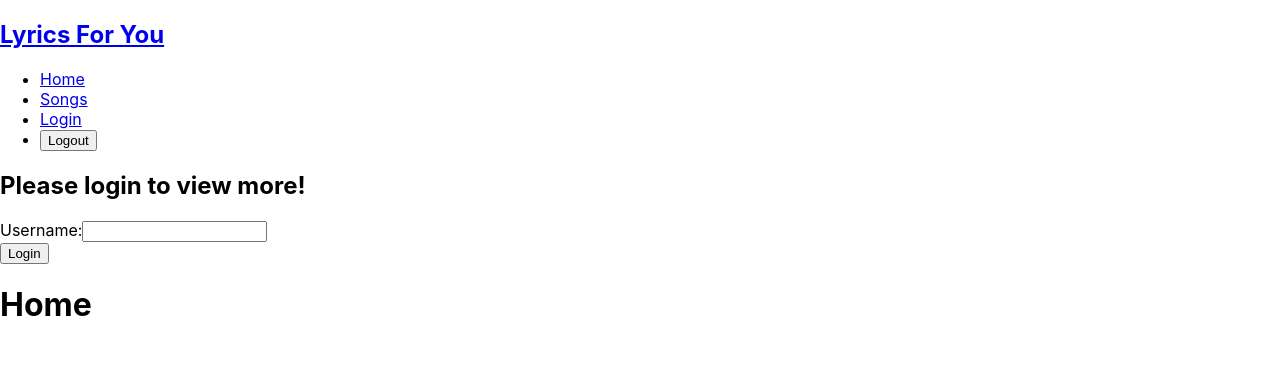
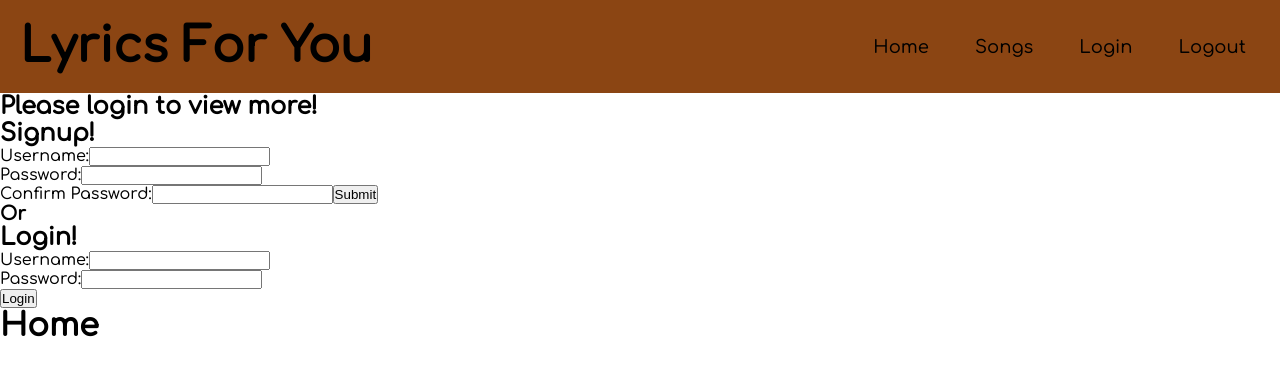
Before and after one commit to behman8/Lyrics-For-You, a React (Create React App) app in the folder client/: page / in a window 1280 px wide. Shown: the top 376 px of the page. Built offline with nearby package versions, Linux system fonts and the light colour scheme; no server answers.

Commit message:
Wrote code for Signup component in the frontend and styled the navbar

```diff
--- a/client/public/index.html
+++ b/client/public/index.html
@@ -24,6 +24,9 @@
       work correctly both with client-side routing and a non-root public URL.
       Learn how to configure a non-root public URL by running `npm run build`.
     -->
+    <link rel="preconnect" href="https://fonts.googleapis.com">
+    <link rel="preconnect" href="https://fonts.gstatic.com" crossorigin>
+    <link href="https://fonts.googleapis.com/css2?family=Comfortaa:wght@500&display=swap" rel="stylesheet">
     <title>React App</title>
   </head>
   <body>
--- a/client/src/App.css
+++ b/client/src/App.css
@@ -1,38 +1,68 @@
-.App {
-  text-align: center;
+* {
+  margin: 0;
+  padding: 0;
+  box-sizing: border-box;
  }
 
-.App-logo {
-  height: 40vmin;
-  pointer-events: none;
+ body {
+  font-family: 'Comfortaa', cursive;
  }
 
-@media (prefers-reduced-motion: no-preference) {
-  .App-logo {
-    animation: App-logo-spin infinite 20s linear;
-  }
+ a {
+  text-decoration: none;
  }
 
-.App-header {
-  background-color: #282c34;
-  min-height: 100vh;
-  display: flex;
-  flex-direction: column;
-  align-items: center;
-  justify-content: center;
-  font-size: calc(10px + 2vmin);
-  color: white;
+ li {
+  list-style: none;
  }
 
-.App-link {
-  color: #61dafb;
+ .navbar {
+  display: flex;
+  align-items: center;
+  justify-content: space-between;
+  padding: 20px;
+  background-color:	#8B4513;
+  color: black;
  }
 
-@keyframes App-logo-spin {
-  from {
-    transform: rotate(0deg);
+ .all-links a{
+  color: black;
  }
-  to {
-    transform: rotate(360deg);
+
+ .logo {
+  font-size: 32px;
+  color: black;
  }
+
+ .logo:hover{
+  background-color:	#A0522D;
+  border-radius: 5px;
+  transition: 0.3s ease;
  }
+
+ .menu {
+  display: flex;
+  gap: 1em;
+  font-size: 18px;
+ }
+
+ .link:hover {
+  background-color:	#A0522D;
+  border-radius: 5px;
+  transition: 0.3s ease;
+ }
+ .link {
+  padding: 5px 14px;
+ }
+ .logout-button {
+   background-color: #8B4513;
+   border: none;
+   color: black;
+   font-family: 'Comfortaa', cursive;
+   font-size: 18px;
+ }
+ .logout-button:hover {
+   background-color: #A0522D;
+   border-radius: 5px;
+  transition: 0.3s ease;
+ }
--- a/client/src/App.js
+++ b/client/src/App.js
@@ -6,6 +6,7 @@ import SongsContainer from './Containers/SongsContainer';
 import SongShow from './Components/SongShow';
 import Login from './Components/Login';
 import Home from './Components/Home';
+import Signup from './Components/Signup';
 
 function App() {
 
@@ -39,6 +40,8 @@ function App() {
       <div>
         <NavBar/>
         <h2>Please login to view more!</h2>
+        {<Signup onLogin={setUser}/>}
+        <h3>Or</h3>
         {<Login onLogin={setUser} />}
         <main>
           <Routes>
--- a/client/src/Components/Login.jsx
+++ b/client/src/Components/Login.jsx
@@ -3,13 +3,17 @@ import React, { useState } from "react";
 function Login({ onLogin }) {
 
     const [username, setUsername] = useState("");
+    const [password, setPassword] = useState("");
 
     function handleSubmit(e) {
         e.preventDefault();
         fetch("/login", {
             method: "POST",
             headers: { "Content-Type": "application/json" },
-            body: JSON.stringify({ username }),
+            body: JSON.stringify({
+                username,
+                password
+            }),
         })
             .then((resp) => resp.json())
             .then((user) => onLogin(user))
@@ -18,11 +22,19 @@ function Login({ onLogin }) {
     return(
         <div>
             <form onSubmit={handleSubmit}>
+                <h2>Login!</h2>
                 <label htmlFor="username">Username:</label>
                 <input
                     type="text"
                     value={username}
                     onChange={(e) => setUsername(e.target.value)}
+                />
+                <br/>
+                <label htmlFor="password">Password:</label>
+                <input
+                    type="text"
+                    value={password}
+                    onChange={(e) => setPassword(e.target.value)}
                 />
                 <br/>
                 <button type="submit">Login</button>
--- a/client/src/Components/Signup.jsx
+++ b/client/src/Components/Signup.jsx
@@ -1,12 +1,57 @@
 import React, { useState } from "react";
 
-function Signup() {
+function Signup({ onLogin }) {
+
+    const [username, setUsername] = useState("");
+    const [password, setPassword] = useState("");
+    const [passwordConfirmation, setPasswordConfirmation] = useState("");
+
+    function handleSubmit(event) {
+        event.preventDefault();
+        fetch("/signup", {
+            method: "POST",
+            headers: {
+                "Content-type": "application/json",
+            },
+            body: JSON.stringify({
+                username,
+                password,
+                password_confirmation: passwordConfirmation,
+            }),
+        })
+            .then((resp) => resp.json())
+            .then(onLogin);
+    }
 
     return(
-        <div>
-            <h1>Signup</h1>
-        </div>
-    )
+        <form onSubmit={handleSubmit}>
+            <h2>Signup!</h2>
+            <label htmlFor="username">Username:</label>
+            <input
+                type="text"
+                id="username"
+                value={username}
+                onChange={(e) => setUsername(e.target.value)}
+            />
+            <br/>
+            <label htmlFor="password">Password:</label>
+            <input
+                type="password"
+                id="password"
+                value={password}
+                onChange={(e) => setPassword(e.target.value)}
+            />
+            <br/>
+            <label htmlFor="password_confirmation">Confirm Password:</label>
+            <input
+                type="password"
+                id="password_confirmation"
+                value={passwordConfirmation}
+                onChange={(e) => setPasswordConfirmation(e.target.value)}
+            />
+            <button type="submit">Submit</button>
+        </form>
+    );
 
 };
 
```
Lines whose indentation alone changed are shown as unchanged.
